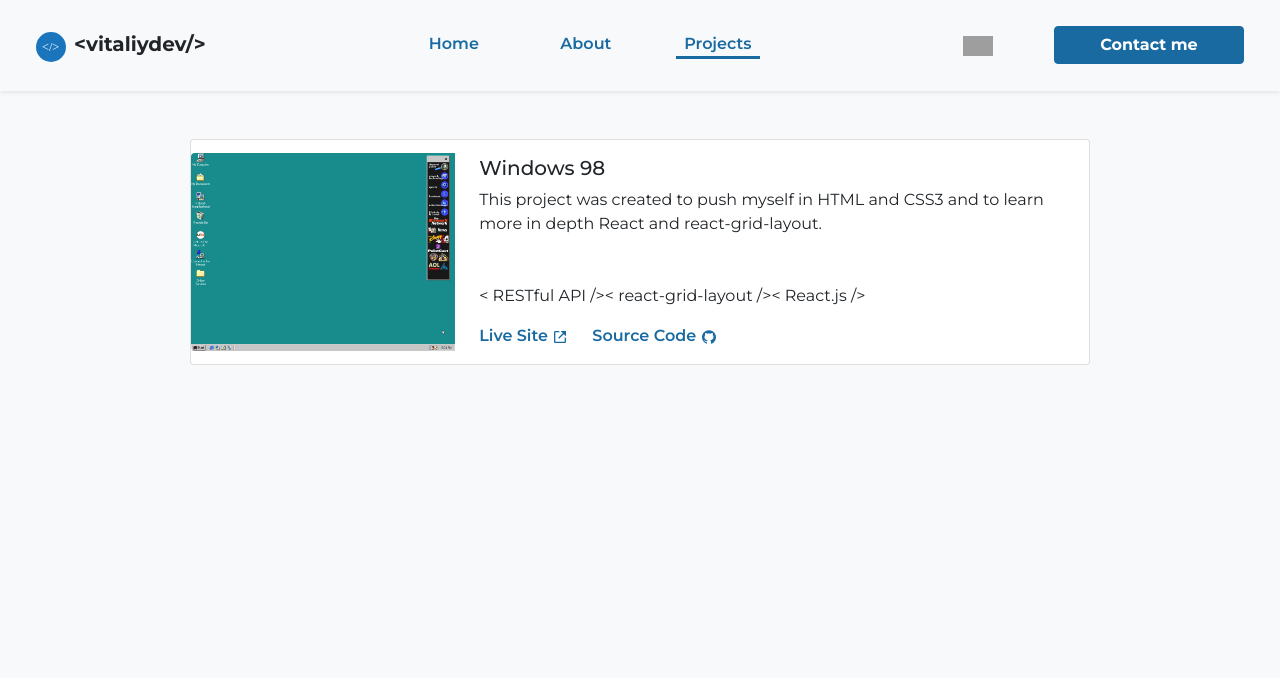
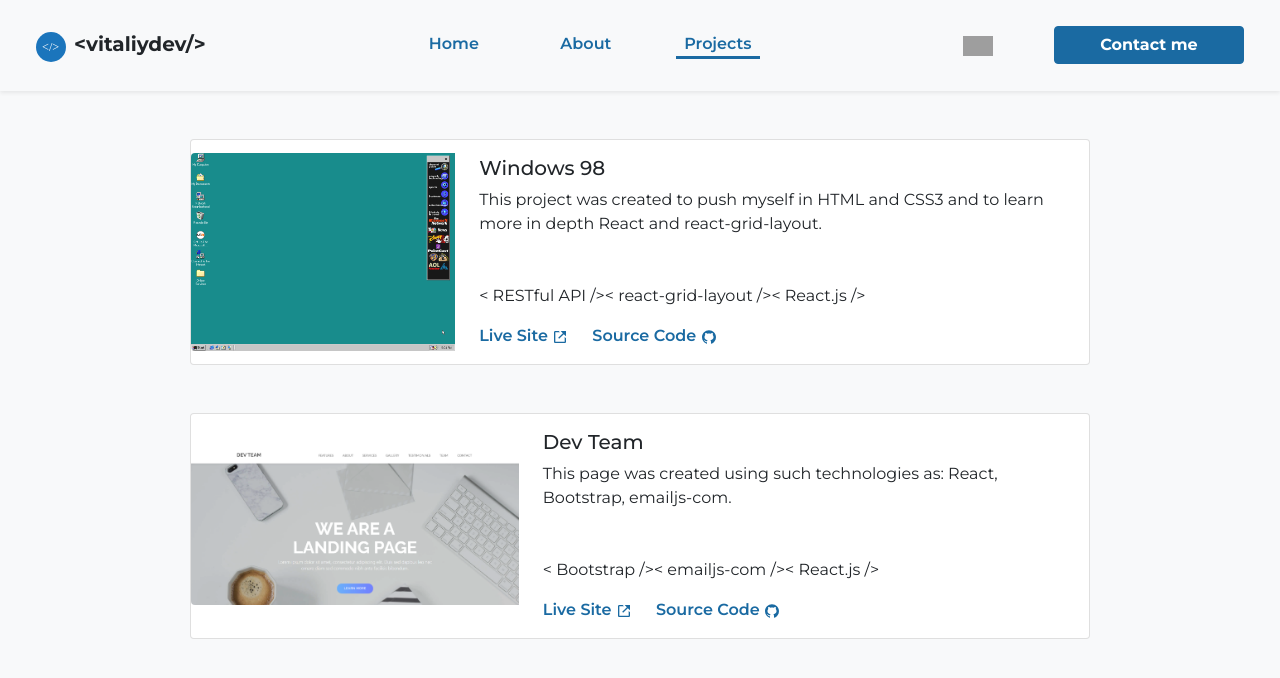
Before and after one commit to kozakevich13/react-frontend-portfolio, a React (Create React App) app: page /react-frontend-portfolio/projects in a window 1280 px wide. Shown: the top 678 px of the page. Built offline with nearby package versions, Linux system fonts and the light colour scheme; grey boxes are pictures that could not be loaded.

Commit message:
add new project dev-team

```diff
--- a/src/data.js
+++ b/src/data.js
@@ -1,4 +1,5 @@
 import windows98 from "./assets/projectImages/windows-98.png";
+import devTeam from "./assets/projectImages/dev-team.png"
 
 const ProjectsData = [
 
@@ -12,7 +13,19 @@
     description_en:
         "This project was created to push myself in HTML and CSS3 and to learn more in depth React and react-grid-layout.",
     description_ua:
-    "Цей проект був створений, щоб поглибити себе в HTML і CSS3 і дізнатися більше про React і react-grid-layout.",
+        "Цей проект був створений, щоб поглибити себе в HTML і CSS3 і дізнатися більше про React і react-grid-layout.",
+  },
+  {
+    id: "dev-team",
+    img: devTeam,
+    name: "Dev Team",
+    stack: ["< Bootstrap />", "< emailjs-com />", "< React.js />"],
+    live: "https://kozakevich13.github.io/dev-team/",
+    source: "https://github.com/kozakevich13/dev-team-landing",
+    description_en:
+        "This page was created using such technologies as: React, Bootstrap, emailjs-com.",
+    description_ua:
+        "Ця сторінка створена за допомогою таких техноголій як: React, Bootstrap, emailjs-com.",
   },
 
 
```
Also changed, not shown: src/assets/projectImages/dev-team.png (added).
